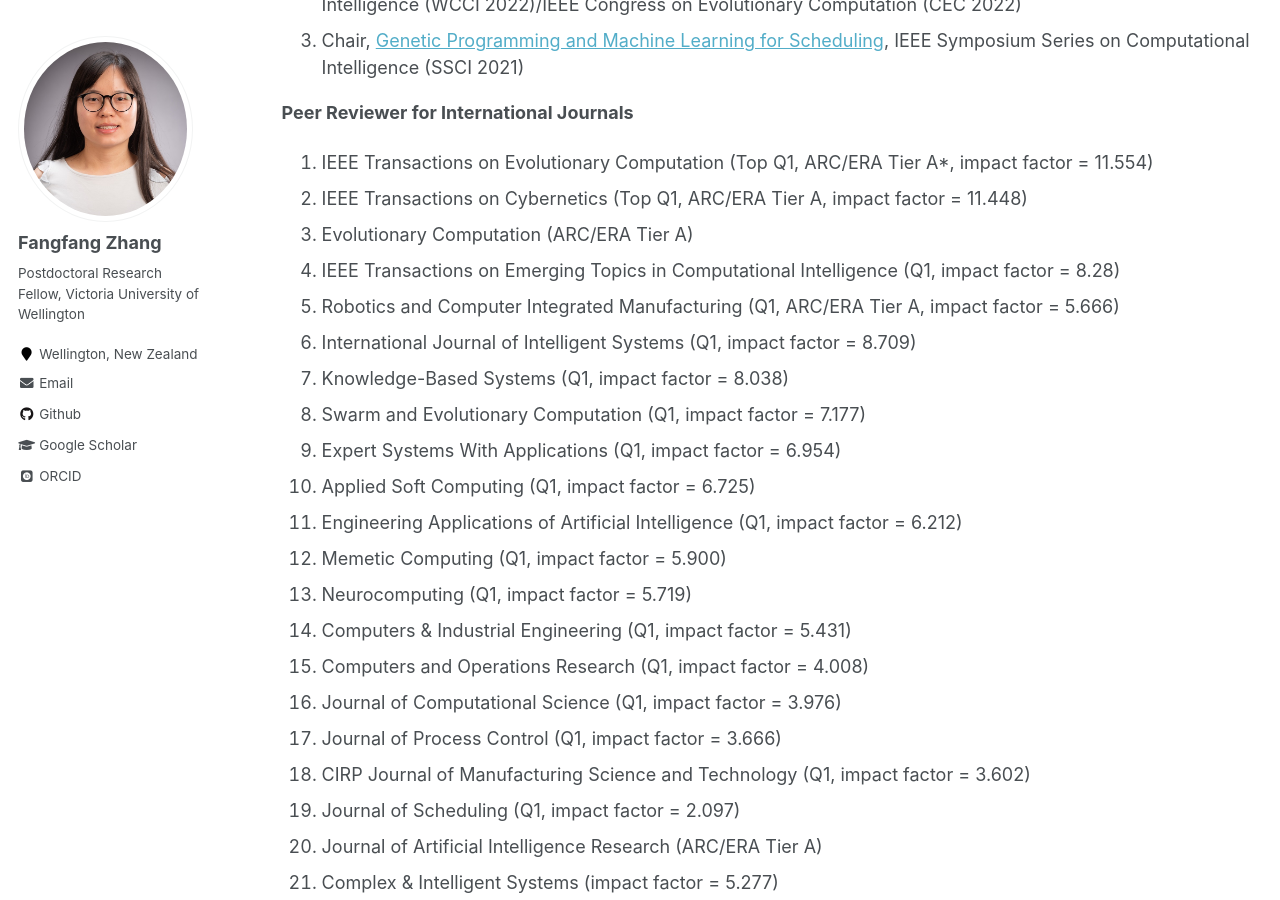
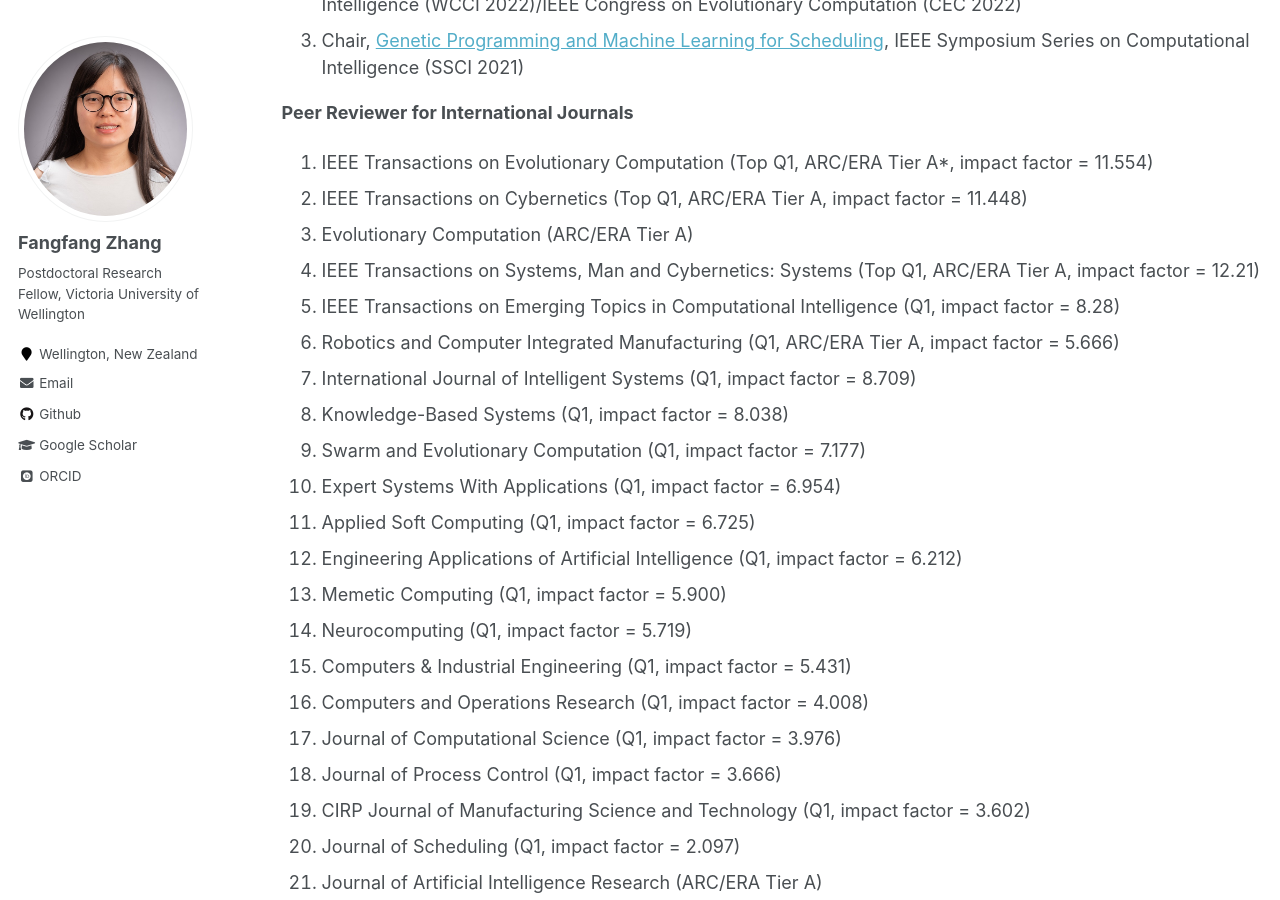
Before and after one commit to fangfang-zhang/fangfang-zhang.github.io, a Jekyll site: the page built from _pages/professional-activities.md, in a window 1280 px wide and 900 px high, scrolled down 870 px. Built offline with Jekyll 4.4.1, drawn with Linux system fonts in a browser that asks for light colours; some web fonts are replaced.

Commit message:
reviewer

```diff
--- a/_pages/professional-activities.md
+++ b/_pages/professional-activities.md
@@ -39,6 +39,7 @@ ul li { padding: 5px 0px; }
 <li> IEEE Transactions on Evolutionary Computation (Top Q1, ARC/ERA Tier A*, impact factor = 11.554) </li>
 <li> IEEE Transactions on Cybernetics (Top Q1, ARC/ERA Tier A, impact factor = 11.448) </li>
 <li> Evolutionary Computation (ARC/ERA Tier A) </li>
+<li> IEEE Transactions on Systems, Man and Cybernetics: Systems (Top Q1, ARC/ERA Tier A, impact factor = 12.21) </li>
 <li> IEEE Transactions on Emerging Topics in Computational Intelligence (Q1, impact factor = 8.28) </li>
 <li> Robotics and Computer Integrated Manufacturing (Q1, ARC/ERA Tier A, impact factor = 5.666) </li>
 <li> International Journal of Intelligent Systems (Q1, impact factor = 8.709) </li>
```
Also changed, not shown: 1 other file.
